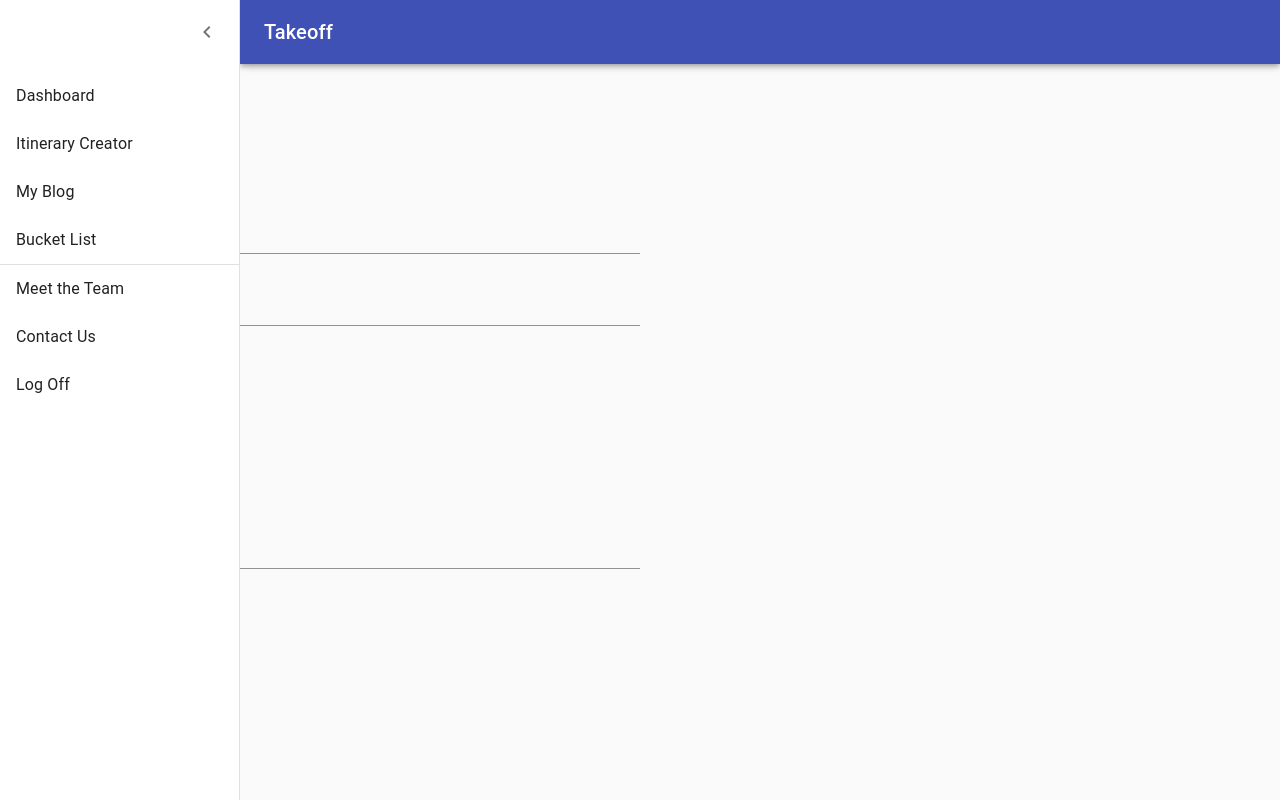
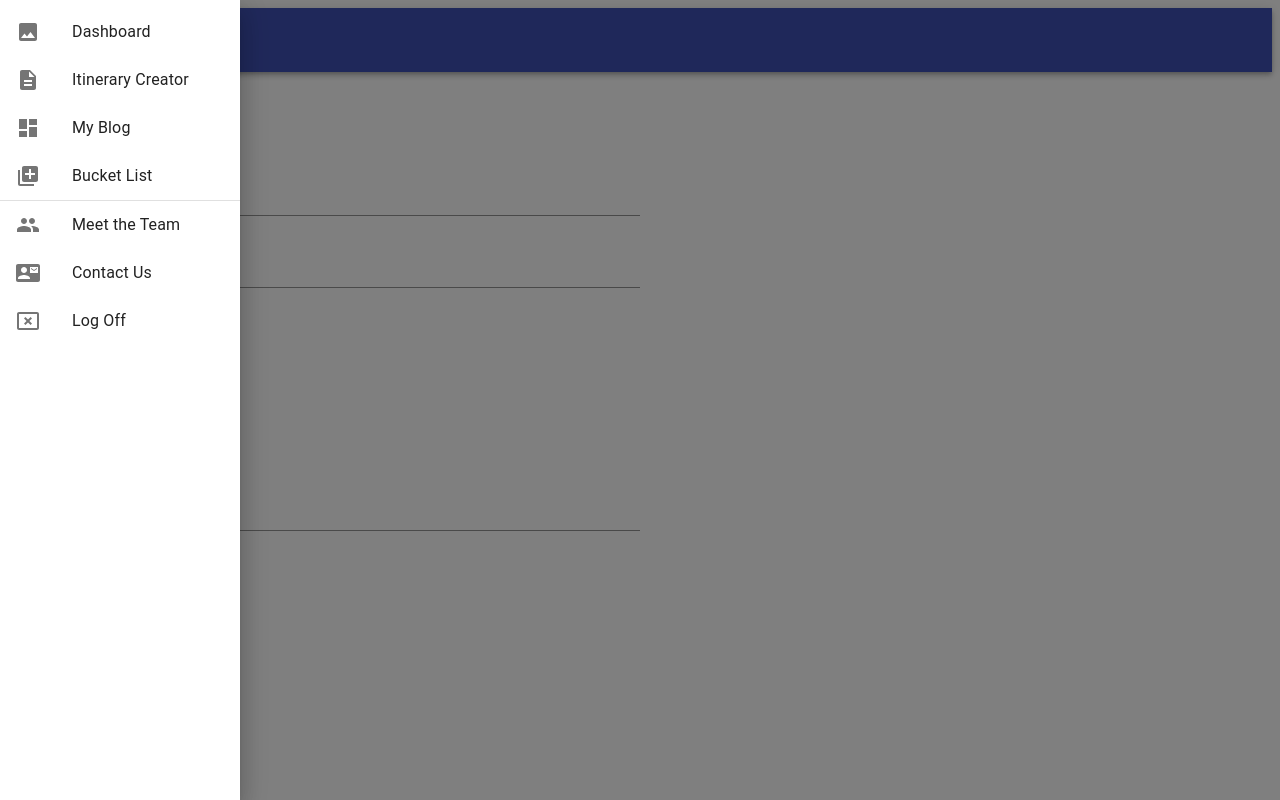
Before and after one commit to espoldi/Takeoff, a React (Create React App) app in the folder client/: page /contact in a window 1280 px wide. Both pictures are taken after a click on the button 36 px from the left and 32 px from the top of the page. Built offline with nearby package versions, Linux system fonts and the light colour scheme.

Commit message:
updated navbar functionality and added icons

```diff
--- a/client/src/components/Navbar.js
+++ b/client/src/components/Navbar.js
@@ -1,145 +1,90 @@
-import React from "react";
-import { NavLink } from "react-router-dom";
-import clsx from "clsx";
+import React, {useState} from "react";
+// import { NavLink } from "react-router-dom";
+import { Link } from "react-router-dom";
+import { NavLink} from "react-router-dom";
+
 // Material UI
-import { makeStyles, useTheme } from "@material-ui/core/styles";
+import { makeStyles } from "@material-ui/core/styles";
+import LeftMenuSlider from "@material-ui/core/Drawer"
 import {
   AppBar,
   CssBaseline,
   Divider,
-  Drawer,
   IconButton,
   List,
   ListItem,
+  ListItemIcon,
   ListItemText,
   Toolbar,
   Typography,
+  Box,
 } from "@material-ui/core";
+
 import FlightTakeoffIcon from "@material-ui/icons/FlightTakeoff";
-import ChevronLeftIcon from "@material-ui/icons/ChevronLeft";
-import ChevronRightIcon from "@material-ui/icons/ChevronRight";
+import{
+  // ChevronLeftIcon,
+  Dashboard,
+  Description,
+  Image,
+  Queue,
+  Group,
+  ContactMail,
+  CancelPresentation
+} from "@material-ui/icons/";
 
-const drawerWidth = 240;
 
-const useStyles = makeStyles((theme) => ({
-  root: {
-    display: "flex",
+/// CSS Styles
+const useStyles =makeStyles ((theme) => ({
+  menuSliderContainer: {
+    width: 240,
+    height: "100%"
   },
-  appBar: {
-    transition: theme.transitions.create(["margin", "width"], {
-      easing: theme.transitions.easing.sharp,
-      duration: theme.transitions.duration.leavingScreen,
-    }),
-  },
-  appBarShift: {
-    width: `calc(100% - ${drawerWidth}px)`,
-    marginLeft: drawerWidth,
-    transition: theme.transitions.create(["margin", "width"], {
-      easing: theme.transitions.easing.easeOut,
-      duration: theme.transitions.duration.enteringScreen,
-    }),
-  },
-  menuButton: {
-    marginRight: theme.spacing(2),
-  },
-  hide: {
-    display: "none",
-  },
-  drawer: {
-    width: drawerWidth,
-    flexShrink: 0,
-  },
-  drawerPaper: {
-    width: drawerWidth,
-  },
-  drawerHeader: {
-    display: "flex",
-    alignItems: "center",
-    padding: theme.spacing(0, 1),
-    // necessary for content to be below app bar
-    ...theme.mixins.toolbar,
-    justifyContent: "flex-end",
-  },
-  content: {
-    flexGrow: 1,
-    padding: theme.spacing(3),
-    transition: theme.transitions.create("margin", {
-      easing: theme.transitions.easing.sharp,
-      duration: theme.transitions.duration.leavingScreen,
-    }),
-    marginLeft: -drawerWidth,
-  },
-  contentShift: {
-    transition: theme.transitions.create("margin", {
-      easing: theme.transitions.easing.easeOut,
-      duration: theme.transitions.duration.enteringScreen,
-    }),
-    marginLeft: 0,
-  },
-  link: {
+
+  link:
+  {
     textDecoration: "none",
     color: theme.palette.text.primary,
-  },
+  }
 }));
 
-export default function Navbar() {
-  const classes = useStyles();
-  const theme = useTheme();
-  const [open, setOpen] = React.useState(false);
 
-  const handleDrawerOpen = () => {
-    setOpen(true);
+  const menuItems = [
+
+  {
+    ListItemIcon: <Group/>,
+    ListItemText: "Meet the Team",
+    ListItemPath: "/meet-the-team"
+  },
+  {
+    ListItemIcon: <ContactMail/>,
+    ListItemText: "Contact Us",
+    ListItemPath: "/contact"
+  },
+  {
+    ListItemIcon: <CancelPresentation/>,
+    ListItemText: "Log Off",
+    ListItemPath: "/"
+  },
+];
+const Navbar = () => {
+  const [state, setState] = useState({
+    left:false
+  });
+
+  const toggleSlider = (slider, open) => () => {
+    setState({...state, [slider]: open });
   };
 
-  const handleDrawerClose = () => {
-    setOpen(false);
-  };
+  const classes = useStyles();
 
-  return (
-    <div className={classes.root}>
-      <CssBaseline />
-      <AppBar
-        position="fixed"
-        className={clsx(classes.appBar, {
-          [classes.appBarShift]: open,
-        })}
-      >
-        <Toolbar>
-          <IconButton
-            color="inherit"
-            aria-label="open drawer"
-            onClick={handleDrawerOpen}
-            edge="start"
-            className={clsx(classes.menuButton, open && classes.hide)}
-          >
-            <FlightTakeoffIcon />
-          </IconButton>
-          <Typography variant="h6" noWrap>
-            Takeoff
-          </Typography>
-        </Toolbar>
-      </AppBar>
-      <Drawer
-        className={classes.drawer}
-        variant="persistent"
-        anchor="left"
-        open={open}
-        classes={{
-          paper: classes.drawerPaper,
-        }}
-      >
-        <div className={classes.drawerHeader}>
-          <IconButton onClick={handleDrawerClose}>
-            {theme.direction === "ltr" ? (
-              <ChevronLeftIcon />
-            ) : (
-              <ChevronRightIcon />
-            )}
-          </IconButton>
-        </div>
-        <List>
-          <NavLink to="/" className= { classes.link }>
+  const sideList = (slider) => (
+    <Box className={classes.menuSliderContainer}
+    component="div"
+    onClick={toggleSlider(slider, false)}>
+      <List>
+      <NavLink to="/" className= { classes.link }>
             <ListItem button>
+              <ListItemIcon><Image/></ListItemIcon>
               <ListItemText primary={"Dashboard"} />
             </ListItem>
           </NavLink>
@@ -147,18 +92,23 @@ export default function Navbar() {
           <NavLink
             to="/creator" className= { classes.link }              >
             <ListItem button>
+              <ListItemIcon>
+                <Description/>
+              </ListItemIcon>
               <ListItemText primary="Itinerary Creator" />
             </ListItem>
           </NavLink>
 
           <NavLink to="/blog" className={classes.link}>
             <ListItem button>
+              <ListItemIcon><Dashboard/></ListItemIcon>
               <ListItemText primary={"My Blog"} />
             </ListItem>
           </NavLink>
 
           <NavLink to="/bucket-list" className={classes.link}>
             <ListItem button>
+              <ListItemIcon><Queue/></ListItemIcon>
               <ListItemText primary={"Bucket List"} />
             </ListItem>
           </NavLink>
@@ -167,30 +117,50 @@ export default function Navbar() {
 
           <NavLink to="/meet-the-team" className={classes.link}>
             <ListItem button>
+              <ListItemIcon><Group/></ListItemIcon>
               <ListItemText primary={"Meet the Team"} />
             </ListItem>
           </NavLink>
 
           <NavLink to="/contact" className={classes.link}>
             <ListItem button>
+              <ListItemIcon><ContactMail/></ListItemIcon>
               <ListItemText primary={"Contact Us"} />
             </ListItem>
           </NavLink>
-          {/* <NavLink to="/" className={classes.link}> THIS NEEDS TO ROUTE TO LOG OFF */}
           <ListItem button>
-            <ListItemText primary={"Log Off"} />
+            <ListItemIcon><CancelPresentation/></ListItemIcon>
+            <ListItemText>
+              Log Off
+            </ListItemText>
           </ListItem>
-          {/* </NavLink> */}
         </List>
-      </Drawer>
+    </Box>
+  );
+  return (
+   <Box component="nav">
+    <AppBar position="static">
+      <Toolbar>
+        <IconButton edge="start" onClick={toggleSlider("left", true)}>
+          <FlightTakeoffIcon/>
+        </IconButton>
+        <Typography variant="h5">
+          <Link to="/" style={{textDecoration: "none", color: "white" }}>
+          Takeoff
+          </Link>
+        </Typography>
+        <LeftMenuSlider
+        anchor="left"
+        open={state.left}
+        onClose={toggleSlider("left", false)}>
+          {sideList("left")}
+        </LeftMenuSlider>
+      </Toolbar>
+    </AppBar>
+  </Box>
+  )
+};
 
-      <main
-        className={clsx(classes.content, {
-          [classes.contentShift]: open,
-        })}
-      >
-        <div className={classes.drawerHeader} />
-      </main>
-    </div>
-  );
-}
+
+
+export default Navbar;
```
